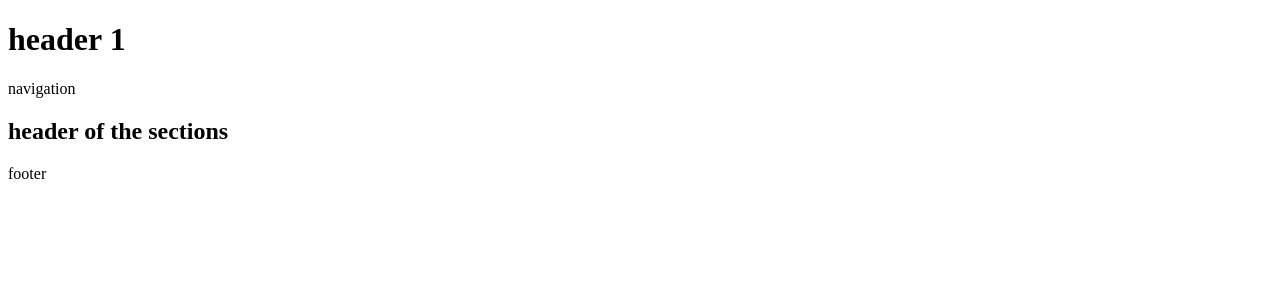
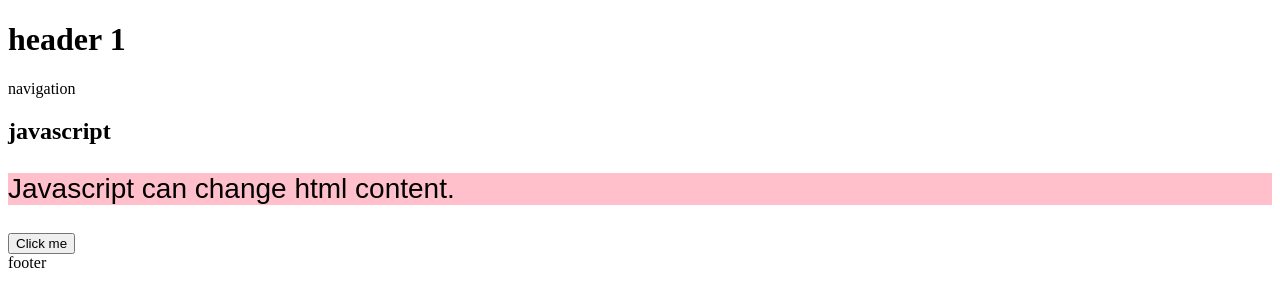
Before and after one commit to jakublagwa/HTMLCSSJavaScript, a plain HTML site: page index.html in a window 1280 px wide. Drawn offline with Linux system fonts and the light colour scheme; files that its build step writes are made by us from their sources.

Commit message:
learnig JavaScript, I'm very excited

```diff
--- a/index.html
+++ b/index.html
@@ -5,6 +5,8 @@
     <meta name="description" content=""/>
     <meta name="keywords" content=""/>
     <title>Title of my page</title>
+
+    <link rel="stylesheet" type"text/css" href="/css/style.css">
     </head>
     <body>
         <header>
@@ -16,8 +18,13 @@
         </nav>
 
         <section>
-            <h2>header of the sections</h2>
+            <h2>javascript</h2>
+            <p id="demo">Javascript can change html content.</p>
+
+            <button type="button" onclick='document.getElementById("demo").innerHTML="Hello Javascript!"'>Click me</button>
         </section>
+
+        <script src=myScript.js"></script>
 
         <footer>
         footer
--- /dev/null
+++ b/style.css
@@ -0,0 +1,4 @@
+p {
+    font: 28px Arial;
+    background-color: pink;
+}
```
Also changed, not shown: myScript.js.txt (added), 1 other file.
